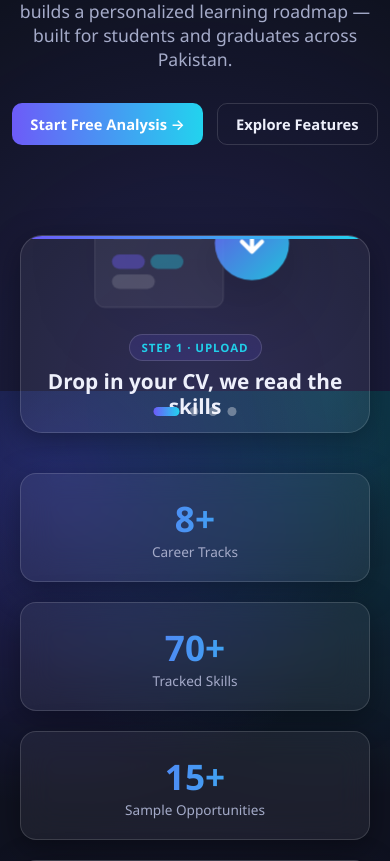
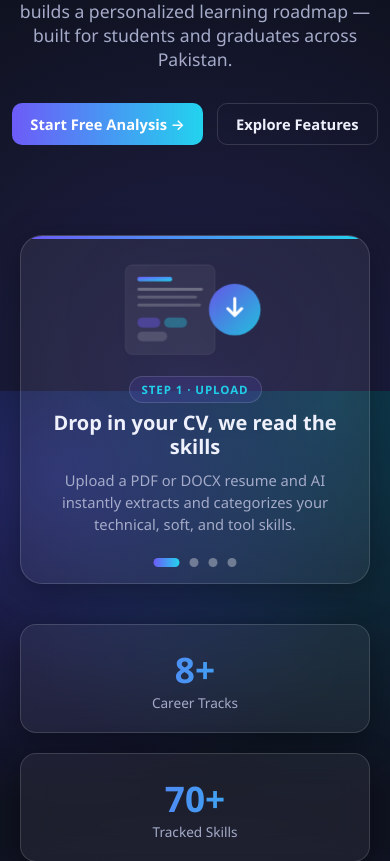
Before and after one commit to abdulkareem67/skillbridge-ai, a FastAPI app: page / in a window 390 px wide. Shown: the part 453-1314 px from the top of the page. Run offline with FastAPI, Linux system fonts and the light colour scheme.

Commit message:
Harden auth, add security headers, fix mobile slideshow overlap
- Refuse to boot on Vercel when SKILLBRIDGE_SECRET is unset instead of
  falling back to the repo's public dev secret (forgeable sessions).
- Auto-enable Secure cookies in production (Vercel/HTTPS).
- Add X-Frame-Options, X-Content-Type-Options, Referrer-Policy,
  Permissions-Policy and HSTS via middleware.
- Verify the session's user still exists in the DB before granting access,
  so a stale cookie can't reach the dashboard after an ephemeral DB reset.
- Let the hero slideshow size to its content on phones so slide text no
  longer overflows onto the dots.

Co-Authored-By: Claude Opus 4.8 <noreply@anthropic.com>

```diff
--- a/backend/app/auth.py
+++ b/backend/app/auth.py
@@ -6,11 +6,19 @@ import bcrypt
 import jwt
 from fastapi import HTTPException, Request, Response, status
 
-SECRET_KEY = os.environ.get("SKILLBRIDGE_SECRET", "skillbridge-ai-dev-secret-change-me")
+DEFAULT_DEV_SECRET = "skillbridge-ai-dev-secret-change-me"
+SECRET_KEY = os.environ.get("SKILLBRIDGE_SECRET", DEFAULT_DEV_SECRET)
 ALGORITHM = "HS256"
 TOKEN_EXPIRE_HOURS = 24 * 7
 TOKEN_MAX_AGE_SECONDS = 60 * 60 * TOKEN_EXPIRE_HOURS
-SECURE_COOKIES = os.environ.get("SKILLBRIDGE_SECURE_COOKIES", "false").lower() == "true"
+
+# On a real host (Vercel sets the VERCEL env var) the site is served over HTTPS,
+# so send the session cookie only over an encrypted connection. Locally over
+# plain http it must stay off, otherwise the browser silently drops the cookie.
+IS_PRODUCTION = bool(os.environ.get("VERCEL"))
+SECURE_COOKIES = (
+    os.environ.get("SKILLBRIDGE_SECURE_COOKIES", "").lower() == "true" or IS_PRODUCTION
+)
 
 # Every account logged into this browser lives in one cookie, keyed by user id,
 # so a second login doesn't sign the first account out. ACTIVE_COOKIE just
--- a/backend/app/main.py
+++ b/backend/app/main.py
@@ -1,4 +1,5 @@
 import logging
+import sqlite3
 from pathlib import Path
 
 from fastapi import FastAPI, Request
@@ -6,8 +7,8 @@ from fastapi.responses import RedirectResponse
 from fastapi.staticfiles import StaticFiles
 from fastapi.templating import Jinja2Templates
 
-from .auth import SECRET_KEY, get_active_session, list_sessions
-from .database import init_db
+from .auth import DEFAULT_DEV_SECRET, IS_PRODUCTION, SECRET_KEY, get_active_session, list_sessions
+from .database import DB_PATH, init_db
 from .routers import (
     auth_router,
     chatbot_router,
@@ -25,12 +26,35 @@ app = FastAPI(title="SkillBridge AI")
 
 init_db()
 
-if SECRET_KEY == "skillbridge-ai-dev-secret-change-me":
+if SECRET_KEY == DEFAULT_DEV_SECRET:
+    if IS_PRODUCTION:
+        # Fail closed: refuse to run publicly with the well-known repo secret,
+        # which anyone could use to forge login sessions.
+        raise RuntimeError(
+            "SKILLBRIDGE_SECRET is not set. Add it in your Vercel project settings "
+            "(Settings -> Environment Variables) with a strong random value, e.g. "
+            "`python -c \"import secrets; print(secrets.token_urlsafe(48))\"`, then redeploy."
+        )
     logger.warning(
         "SKILLBRIDGE_SECRET is not set — using the built-in development secret. "
-        "Set the SKILLBRIDGE_SECRET environment variable to a strong random value before deploying "
-        "publicly, otherwise anyone can forge login sessions."
+        "Fine for local development, but set SKILLBRIDGE_SECRET before deploying publicly."
     )
+
+
+@app.middleware("http")
+async def security_headers(request: Request, call_next):
+    response = await call_next(request)
+    response.headers.setdefault("X-Content-Type-Options", "nosniff")
+    response.headers.setdefault("X-Frame-Options", "DENY")
+    response.headers.setdefault("Referrer-Policy", "strict-origin-when-cross-origin")
+    response.headers.setdefault(
+        "Permissions-Policy", "geolocation=(), microphone=(), camera=()"
+    )
+    if IS_PRODUCTION:
+        response.headers.setdefault(
+            "Strict-Transport-Security", "max-age=63072000; includeSubDomains"
+        )
+    return response
 
 app.mount("/static", StaticFiles(directory=BASE_DIR / "static"), name="static")
 templates = Jinja2Templates(directory=BASE_DIR / "templates")
@@ -56,7 +80,24 @@ def render(request: Request, template: str, **ctx):
 
 
 def is_authenticated(request: Request) -> bool:
-    return get_active_session(request) is not None
+    """A valid session cookie is not enough — the account it names must still
+    exist in the database. On an ephemeral SQLite host the users table can be
+    wiped while an old cookie lives on, and without this check that stale
+    cookie would wave someone straight into the dashboard."""
+    session = get_active_session(request)
+    if session is None:
+        return False
+    try:
+        conn = sqlite3.connect(DB_PATH)
+        try:
+            row = conn.execute(
+                "SELECT 1 FROM users WHERE id = ?", (int(session["uid"]),)
+            ).fetchone()
+        finally:
+            conn.close()
+    except sqlite3.Error:
+        return False
+    return row is not None
 
 
 @app.get("/health")
--- a/backend/app/static/css/style.css
+++ b/backend/app/static/css/style.css
@@ -665,10 +665,27 @@ select option {
 @keyframes slideProgress { from { transform: scaleX(0); } to { transform: scaleX(1); } }
 
 @media (max-width: 720px) {
-  .slide { padding: 20px; }
-  .slide-inner { grid-template-columns: 1fr; gap: 16px; text-align: center; }
-  .slide-art { max-width: 70%; margin: 0 auto; order: -1; }
+  /* Drop the fixed 16:9 box on phones and let the deck size to its content.
+     Stacking every slide in the same grid cell keeps the crossfade working
+     while the viewport grows to fit the tallest slide, so text no longer
+     overflows onto the dots. */
+  .slideshow-viewport {
+    aspect-ratio: auto;
+    display: grid;
+  }
+  .slide {
+    position: relative;
+    inset: auto;
+    grid-area: 1 / 1;
+    padding: 22px 20px 48px;
+  }
+  .slide-inner { grid-template-columns: 1fr; gap: 14px; text-align: center; }
+  .slide-art { max-width: 150px; margin: 0 auto; order: -1; }
   .slide-copy .slide-kicker { margin-bottom: 8px; }
+  .slide-copy h3 { font-size: 1.25rem; }
+  .slide-copy p { font-size: 0.92rem; }
+  .slide-nav { display: none; }
+  .slide-dots { bottom: 16px; }
 }
 
 /* Card sheen on hover for feature/stat cards */
```
Also changed, not shown: 1 other file.
